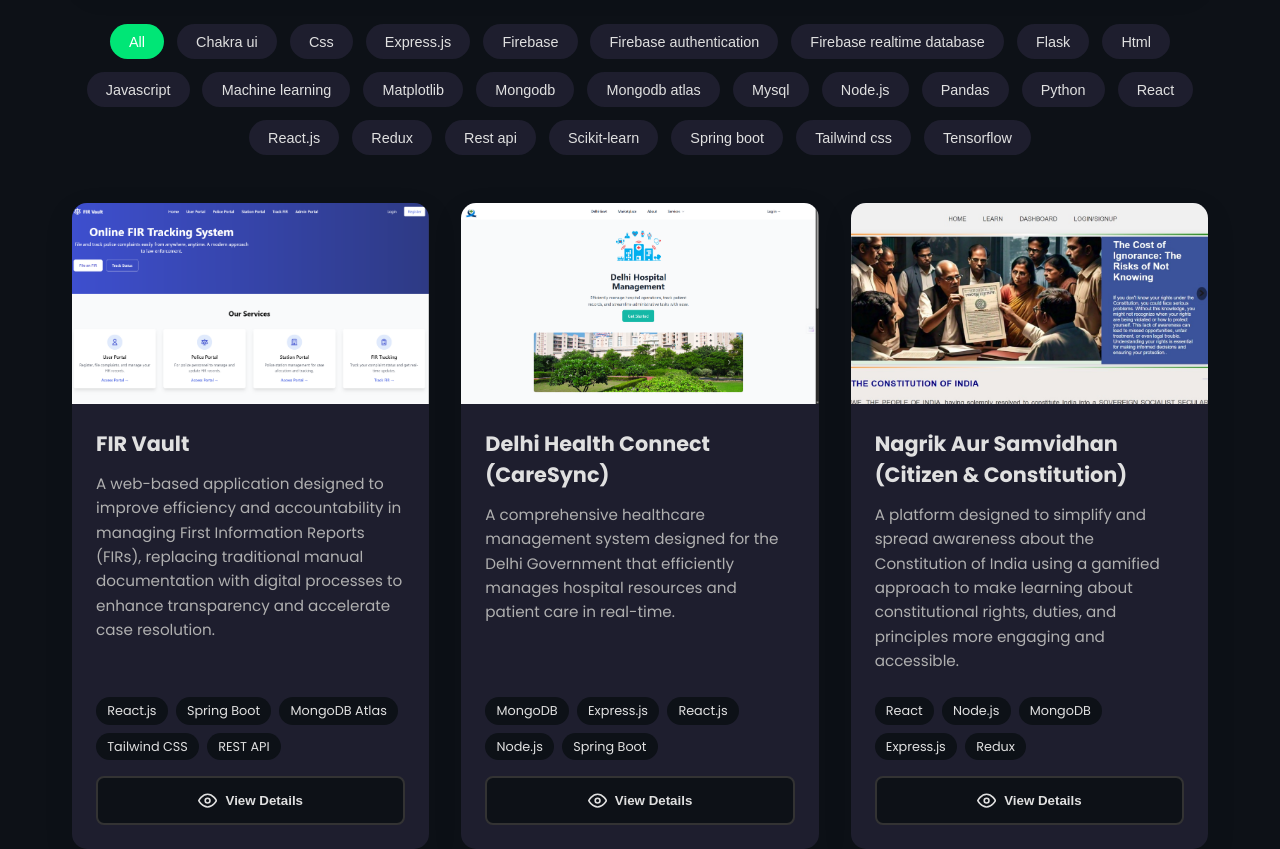
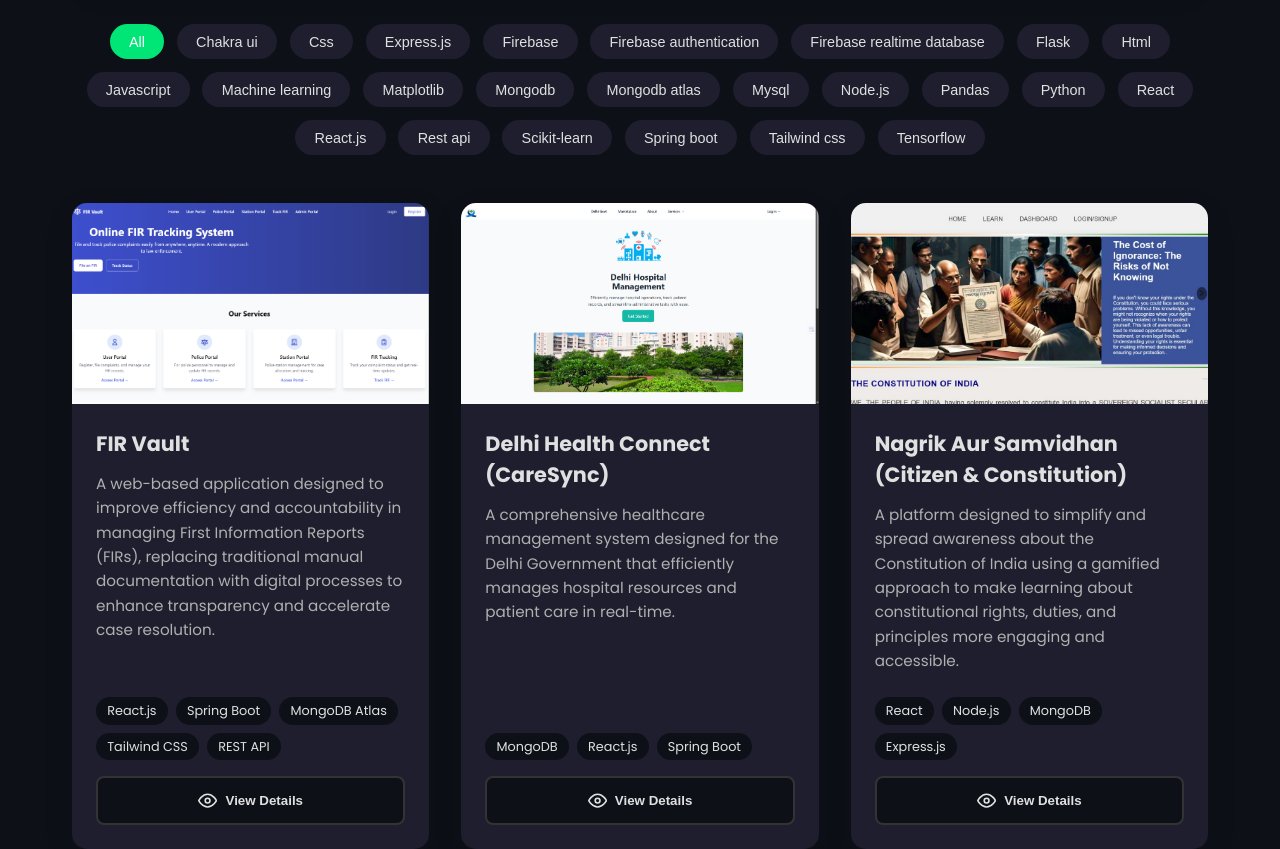
Before and after one commit to Nihar4569/Portfolio-, a React (Create React App) app: page /projects in a window 1280 px wide. Shown: the part 666-1515 px from the top of the page. Built offline with nearby package versions, Linux system fonts and the light colour scheme.

Commit message:
Update projects.js techstack

```diff
--- a/src/data/projects.js
+++ b/src/data/projects.js
@@ -29,7 +29,7 @@ const projects = [
       "Hospital verification workflow",
       "Scalable healthcare data management"
     ],
-    techStack: ["MongoDB", "Express.js", "React.js", "Node.js", "Spring Boot"],
+    techStack: ["MongoDB", "React.js", "Spring Boot"],
     links: {
       github: "https://github.com/Nihar4569/CareSync--A-Hospital-Management-App",
       live: "https://caresyncdelhi.vercel.app/"
@@ -48,7 +48,7 @@ const projects = [
       "Progress tracking and achievement system",
       "Accessible design for users of all ages"
     ],
-    techStack: ["React", "Node.js", "MongoDB", "Express.js", "Redux"],
+    techStack: ["React", "Node.js", "MongoDB", "Express.js"],
     links: {
       github: "https://github.com/Nihar4569/Nagrik-Aur-Samvidhan-Constitutional-Literacy-Platform?tab=readme-ov-file",
       live: "https://github.com/Nihar4569/Nagrik-Aur-Samvidhan-Constitutional-Literacy-Platform?tab=readme-ov-file"
@@ -105,7 +105,7 @@ const projects = [
       "File sharing (images, PDFs, and other documents)",
       "User presence indicators and notifications"
     ],
-    techStack: ["React", "Node.js", "FireBase Authentication","FireBase Realtime Database" ,"Express.js"],
+    techStack: ["React", "Node.js", "FireBase Authentication","FireBase Realtime Database"],
     links: {
       github: "https://github.com/Nihar4569/Chat_App",
       live: "https://chat-app-liart-sigma.vercel.app/"
```
